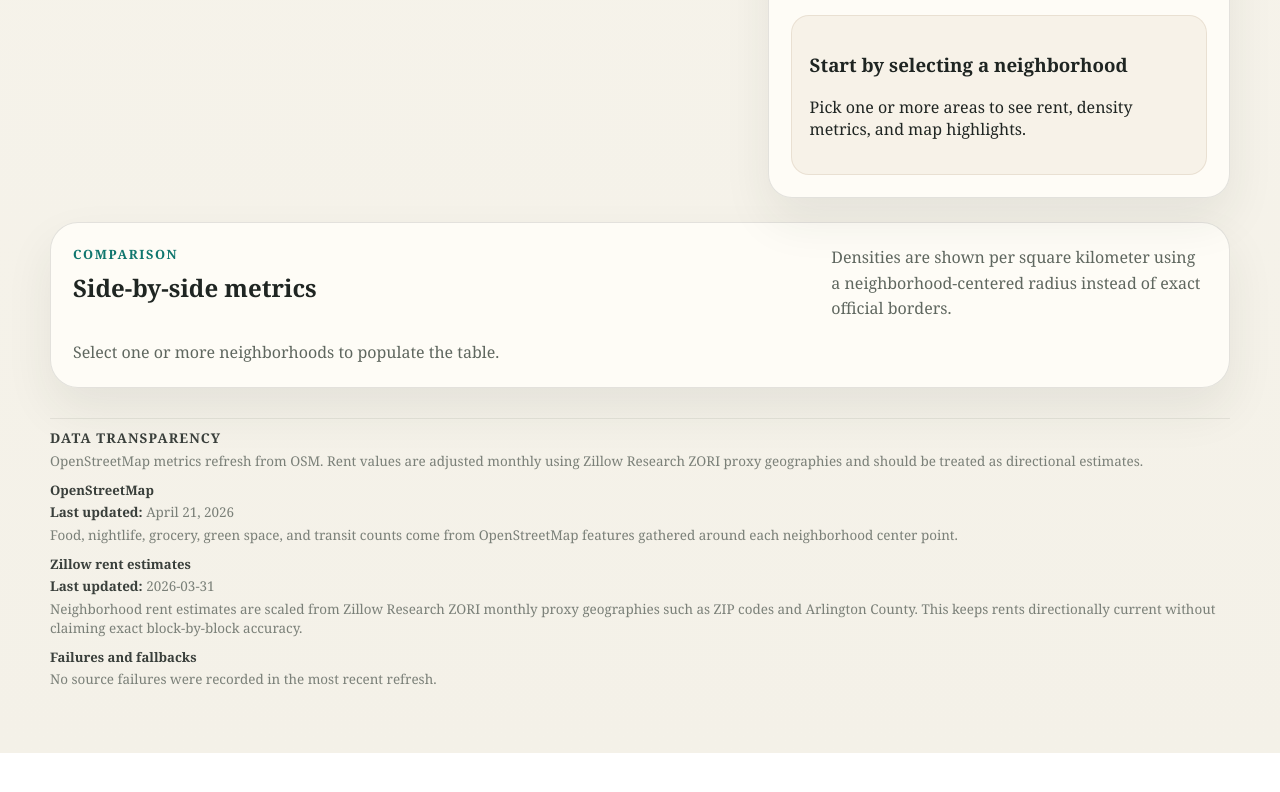
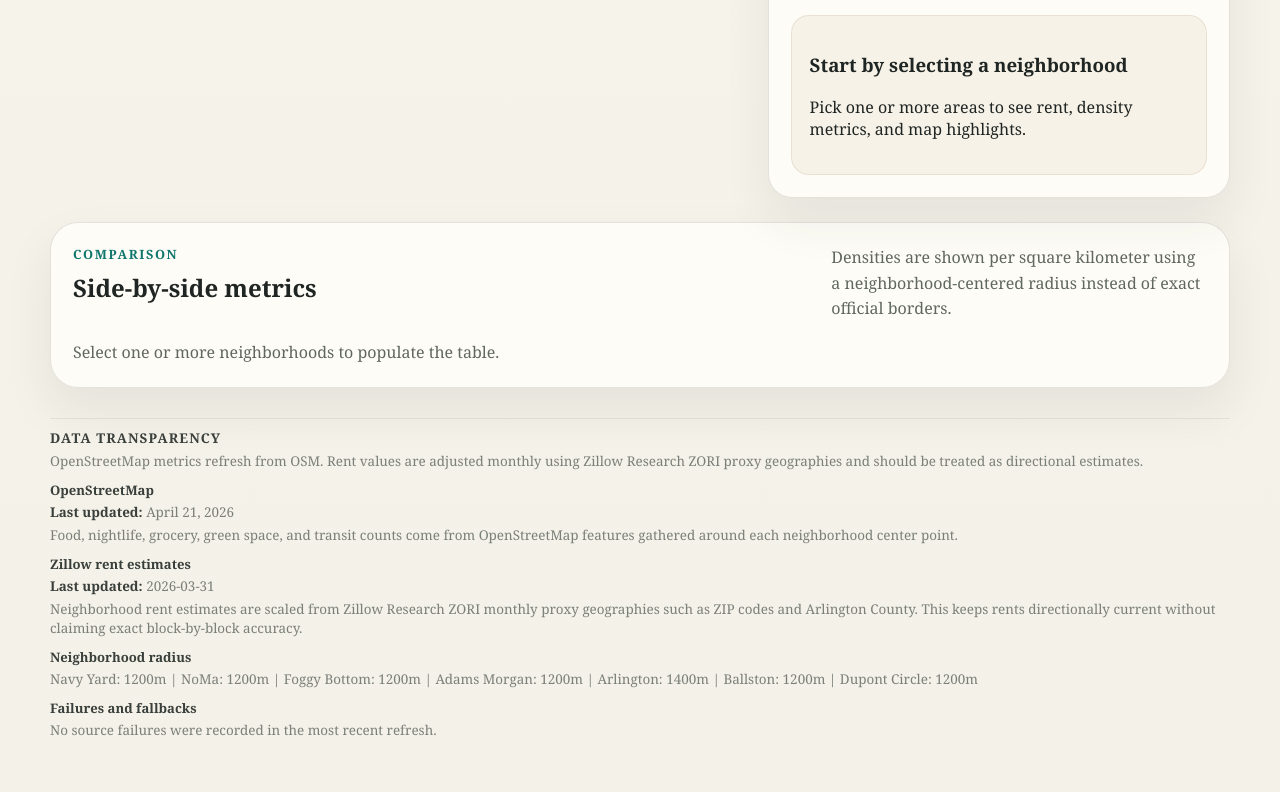
Before and after one commit to colesmacmillan/dc-neighborhood-compare, an Astro site: page / in a window 1280 px wide. Shown: the part 1332-2124 px from the top of the page. Before the commit the page ends 2085 px from the top, so only its background shows below. Built offline with nearby package versions, Linux system fonts and the light colour scheme; Astro itself is replaced by a stand-in of ours.

Commit message:
Add neighborhood radius disclosure

```diff
--- a/src/pages/index.astro
+++ b/src/pages/index.astro
@@ -15,6 +15,9 @@ const updateNote =
   dataset.update_note ??
   "OpenStreetMap metrics and rent estimates are refreshed from external sources when available.";
 const failures = Array.isArray(dataset.failures) ? dataset.failures : [];
+const radiusDisclosure = neighborhoods
+  .map((neighborhood) => `${neighborhood.name}: ${neighborhood.radius_m}m`)
+  .join(" | ");
 ---
 
 <html lang="en">
@@ -55,6 +58,10 @@ const failures = Array.isArray(dataset.failures) ? dataset.failures : [];
           <h3>Zillow rent estimates</h3>
           <p><strong>Last updated:</strong> {zillowLastUpdatedLabel}</p>
           <p>{zillowMethod}</p>
+        </div>
+        <div class="data-status-block">
+          <h3>Neighborhood radius</h3>
+          <p>{radiusDisclosure}</p>
         </div>
         <div class="data-status-block">
           <h3>Failures and fallbacks</h3>
```
